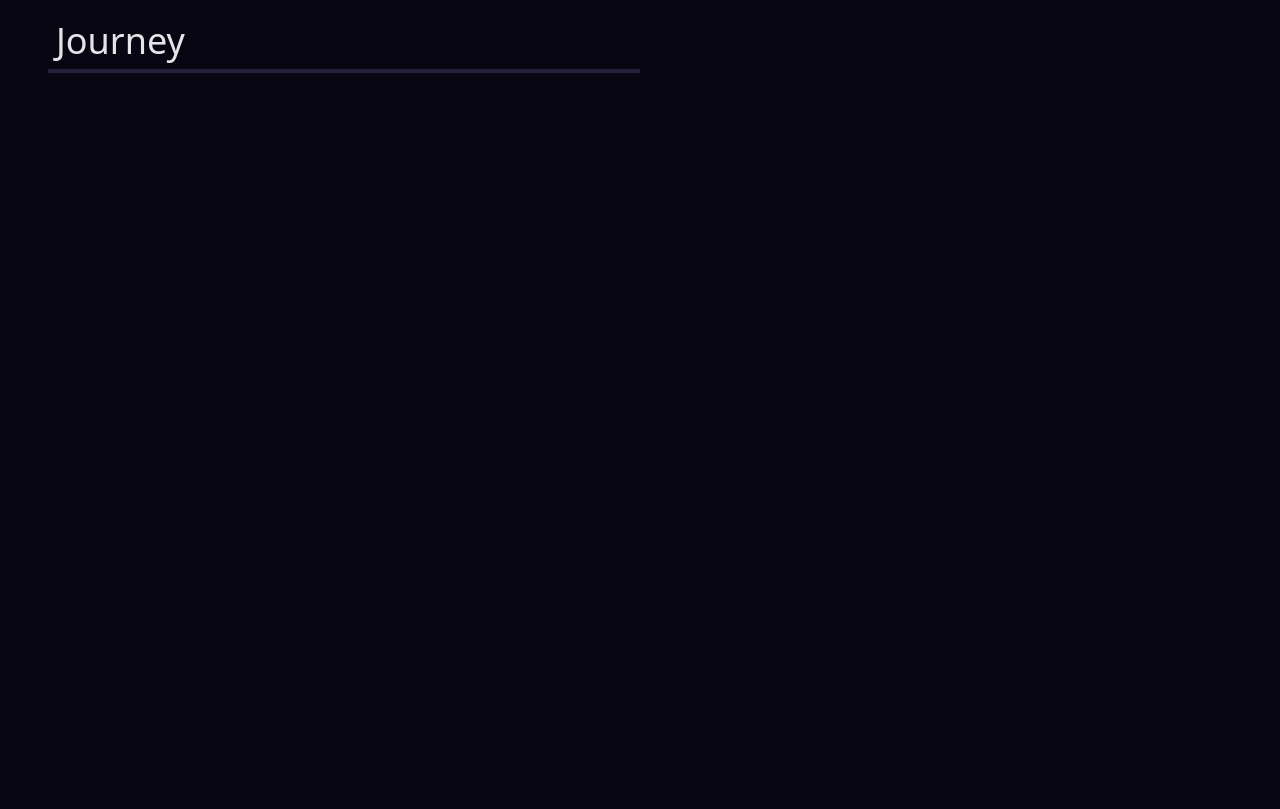
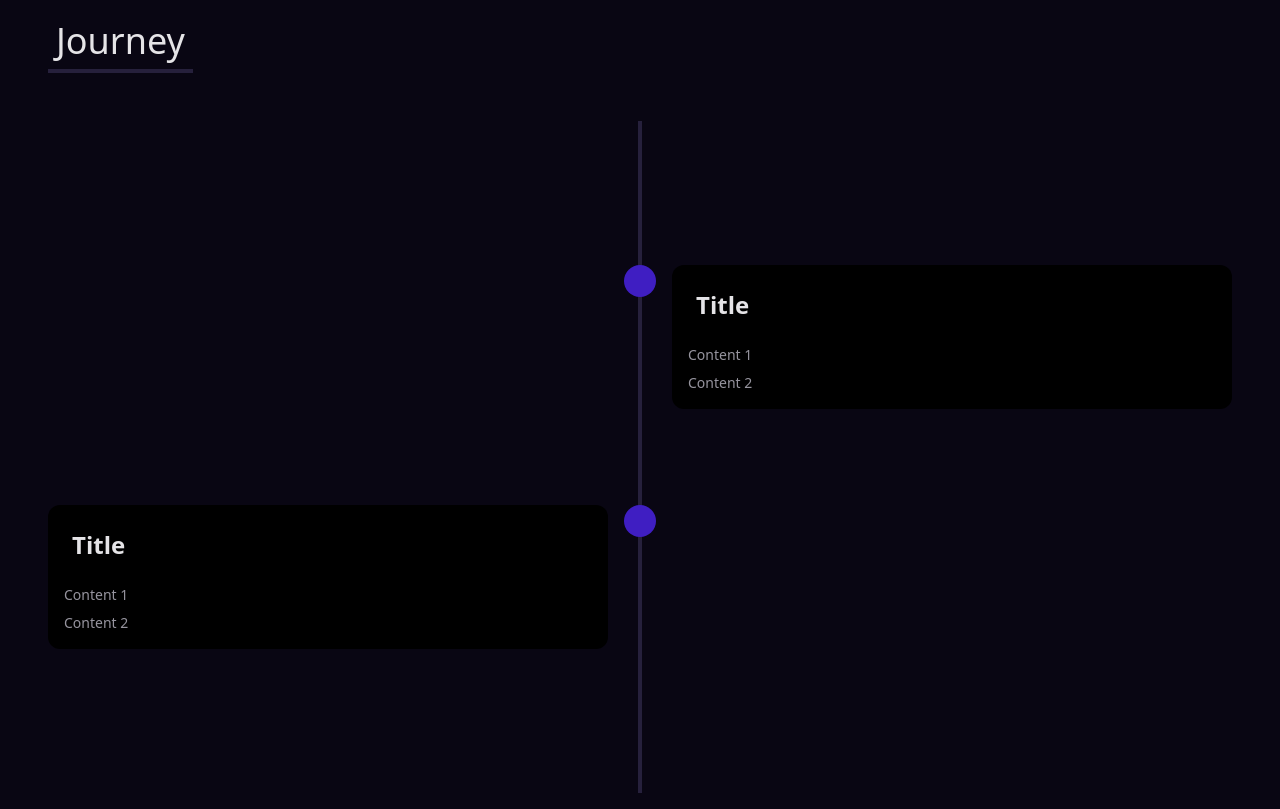
Before and after one commit to andrew-holligan/Portfolio, a React (Vite) app in the folder client/: page / in a window 1280 px wide. Shown: the part 2740-3549 px from the top of the page. Before the commit the page ends 3037 px from the top, so only its background shows below. Built offline with nearby package versions, Linux system fonts and the light colour scheme.

Commit message:
feat: init journey timeline

```diff
--- a/client/src/views/journey/Journey.tsx
+++ b/client/src/views/journey/Journey.tsx
@@ -1,12 +1,15 @@
+import Timeline from "./Timeline";
+
 function Journey() {
   return (
     <section id="journey" className="my-32 flex flex-col gap-12 px-12 py-24">
       {/* HEADING */}
-      <h2 className="w-1/2 border-b-4 border-border p-2 text-4xl text-foreground max-xl:text-3xl max-md:text-2xl max-sm:text-xl">
+      <h2 className="w-fit border-b-4 border-border p-2 text-4xl text-foreground max-xl:text-3xl max-md:text-2xl max-sm:text-xl">
         Journey
       </h2>
 
       {/* JOURNEY */}
+      <Timeline />
     </section>
   );
 }
--- /dev/null
+++ b/client/src/views/journey/Timeline.tsx
@@ -0,0 +1,30 @@
+import TimelineWrapper from "./TimelineWrapper";
+import TimelineItem from "./TimelineItem";
+
+function Timeline() {
+  const items = [
+    {
+      title: "Title",
+      content: ["Content 1", "Content 2"],
+    },
+    {
+      title: "Title",
+      content: ["Content 1", "Content 2"],
+    },
+  ];
+
+  return (
+    <TimelineWrapper>
+      {items.map((item, index) => (
+        <TimelineItem
+          key={index}
+          title={item.title}
+          content={item.content}
+          reverse={index % 2 === 0}
+        />
+      ))}
+    </TimelineWrapper>
+  );
+}
+
+export default Timeline;
--- /dev/null
+++ b/client/src/views/journey/TimelineItem.tsx
@@ -0,0 +1,29 @@
+function TimelineItem({
+  title,
+  content,
+  reverse,
+}: {
+  title: string;
+  content: string[];
+  reverse?: boolean;
+}) {
+  return (
+    <div
+      className={`relative w-1/2 py-12 after:absolute after:top-12 after:z-10 after:h-8 after:w-8 after:rounded-full after:bg-primary max-md:w-full ${reverse ? "left-1/2 pl-8 after:left-[-1rem] max-md:left-0" : "left-0 pr-8 after:right-[-1rem] max-md:pl-8 max-md:pr-0 max-md:after:left-[-1rem]"}`}
+    >
+      <article className="space-y-4 rounded-xl bg-card p-4">
+        <h3 className="p-2 text-2xl font-semibold text-foreground">{title}</h3>
+
+        <div className="space-y-2">
+          {content.map((paragraph, index) => (
+            <p key={index} className="text-sm text-muted-foreground">
+              {paragraph}
+            </p>
+          ))}
+        </div>
+      </article>
+    </div>
+  );
+}
+
+export default TimelineItem;
--- /dev/null
+++ b/client/src/views/journey/TimelineWrapper.tsx
@@ -0,0 +1,9 @@
+function TimelineWrapper({ children }: { children: React.ReactNode }) {
+  return (
+    <div className="relative py-24 after:absolute after:bottom-0 after:left-1/2 after:top-0 after:ml-[-2px] after:w-1 after:bg-border max-md:after:left-0">
+      {children}
+    </div>
+  );
+}
+
+export default TimelineWrapper;
--- a/client/src/views/projects/Projects.tsx
+++ b/client/src/views/projects/Projects.tsx
@@ -9,7 +9,7 @@ function Projects() {
   return (
     <section id="projects" className="my-32 flex flex-col gap-12 px-12 py-24">
       {/* HEADING */}
-      <h2 className="w-1/2 border-b-4 border-border p-2 text-4xl text-foreground max-xl:text-3xl max-md:text-2xl max-sm:text-xl">
+      <h2 className="w-fit border-b-4 border-border p-2 text-4xl text-foreground max-xl:text-3xl max-md:text-2xl max-sm:text-xl">
         Projects
       </h2>
 
```
